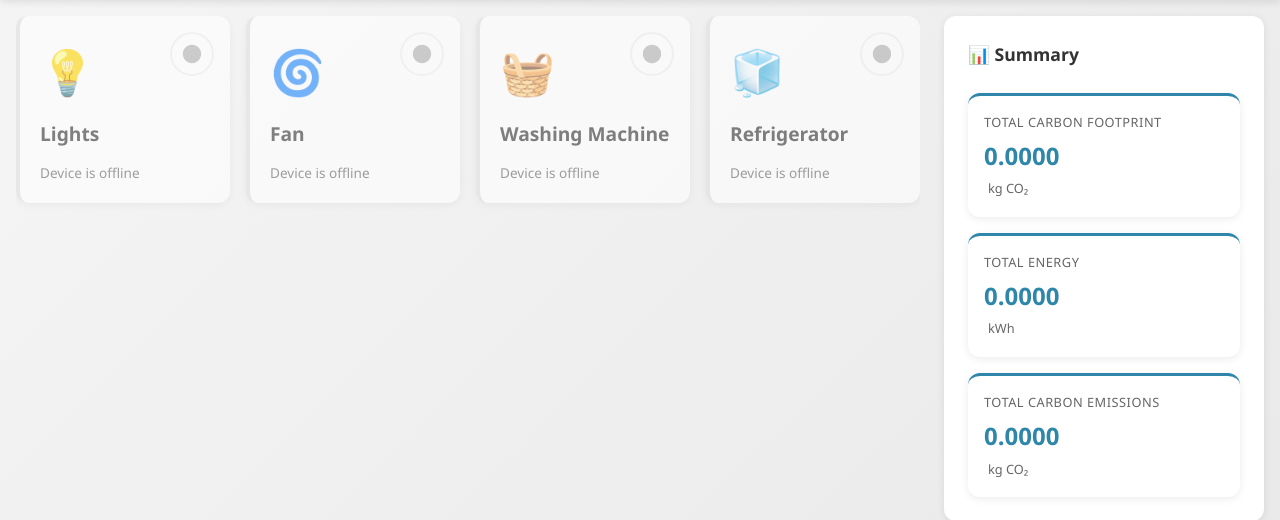
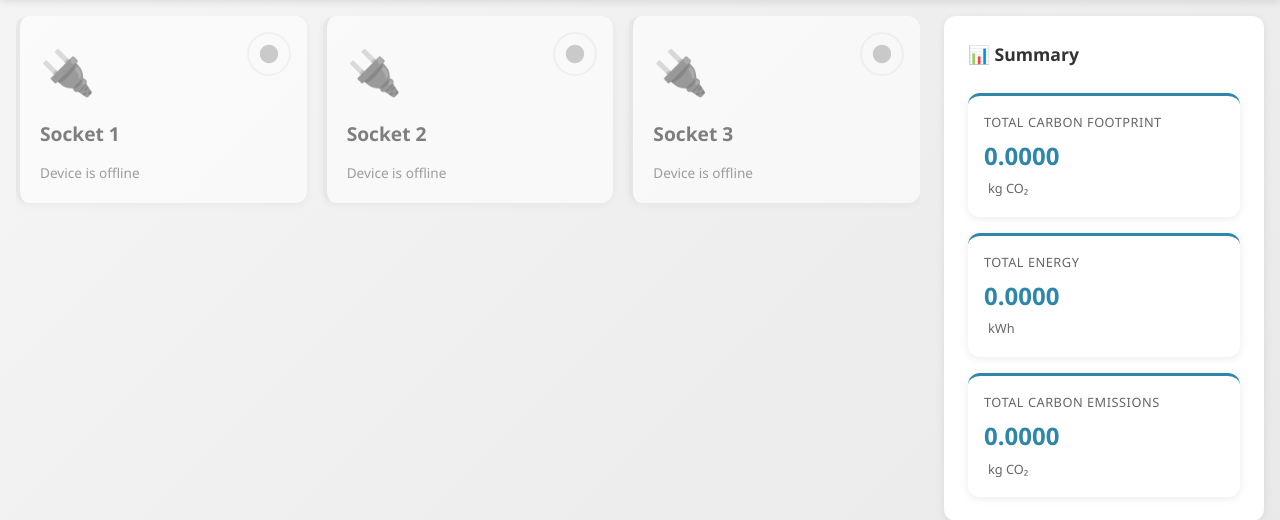
Before and after one commit to Niranjana2023/carbon-footprint-estimation-dashboard, a Flask app: page / in a window 1280 px wide. Shown: the part 70-590 px from the top of the page. Run offline with Flask 3, Linux system fonts and the light colour scheme.

Commit message:
Refactor appliance configuration to support 3 sockets in app.py and update ESP32 code accordingly. Adjusted comments and pin mappings for ADC and relay outputs. Updated CSS grid layout to accommodate the new device limit.

```diff
--- a/app.py
+++ b/app.py
@@ -15,72 +15,29 @@ CONFIG = {
     'MAX_READINGS_PER_APPLIANCE': 50,  # Last n readings kept for graph; aggregates use counters
 }
 
-# Appliance definitions
+# Appliance definitions (3 sockets)
 APPLIANCES = {
-    'lights': {
-        'name': 'Lights',
-        'icon': '💡',
+    'socket_1': {
+        'name': 'Socket 1',
+        'icon': '🔌',
         'adc_pin': 'A0',
         'output_pin': 'D0',
         'color': '#FFD700'
     },
-    'fan': {
-        'name': 'Fan',
-        'icon': '🌀',
+    'socket_2': {
+        'name': 'Socket 2',
+        'icon': '🔌',
         'adc_pin': 'A1',
         'output_pin': 'D1',
         'color': '#87CEEB'
     },
-    'washing_machine': {
-        'name': 'Washing Machine',
-        'icon': '🧺',
+    'socket_3': {
+        'name': 'Socket 3',
+        'icon': '🔌',
         'adc_pin': 'A2',
         'output_pin': 'D2',
         'color': '#FF6B6B'
     },
-    'refrigerator': {
-        'name': 'Refrigerator',
-        'icon': '🧊',
-        'adc_pin': 'A3',
-        'output_pin': 'D3',
-        'color': '#4ECDC4'
-    },
-    # --- 4 devices only; below commented out ---
-    # 'microwave': {
-    #     'name': 'Microwave',
-    #     'icon': '🍞',
-    #     'adc_pin': 'A4',
-    #     'output_pin': 'D4',
-    #     'color': '#95E1D3'
-    # },
-    # 'air_conditioner': {
-    #     'name': 'Air Conditioner',
-    #     'icon': '❄️',
-    #     'adc_pin': 'A5',
-    #     'output_pin': 'D5',
-    #     'color': '#7FE5E0'
-    # },
-    # 'dishwasher': {
-    #     'name': 'Dishwasher',
-    #     'icon': '🍽️',
-    #     'adc_pin': 'A6',
-    #     'output_pin': 'D6',
-    #     'color': '#FFB6C1'
-    # },
-    # 'water_heater': {
-    #     'name': 'Water Heater',
-    #     'icon': '🚿',
-    #     'adc_pin': 'A7',
-    #     'output_pin': 'D7',
-    #     'color': '#FF8C69'
-    # },
-    # 'desktop_pc': {
-    #     'name': 'Desktop PC',
-    #     'icon': '🖥️',
-    #     'adc_pin': 'A8',
-    #     'output_pin': 'D8',
-    #     'color': '#4A90E2'
-    # }
 }
 
 # In-memory storage for real-time data and state
--- a/app/static/css/style.css
+++ b/app/static/css/style.css
@@ -112,7 +112,7 @@ header a:hover {
 /* Dashboard Grid – 4 devices in one row */
 .appliance-grid {
     display: grid;
-    grid-template-columns: repeat(4, minmax(0, 1fr));
+    grid-template-columns: repeat(3, minmax(0, 1fr));
     gap: 1rem;
 }
 
--- a/requirements.txt
+++ b/requirements.txt
@@ -1,2 +1,3 @@
 Flask==2.3.3
 Werkzeug==2.3.7
+gunicorn
```
Also changed, not shown: 2 other files.
